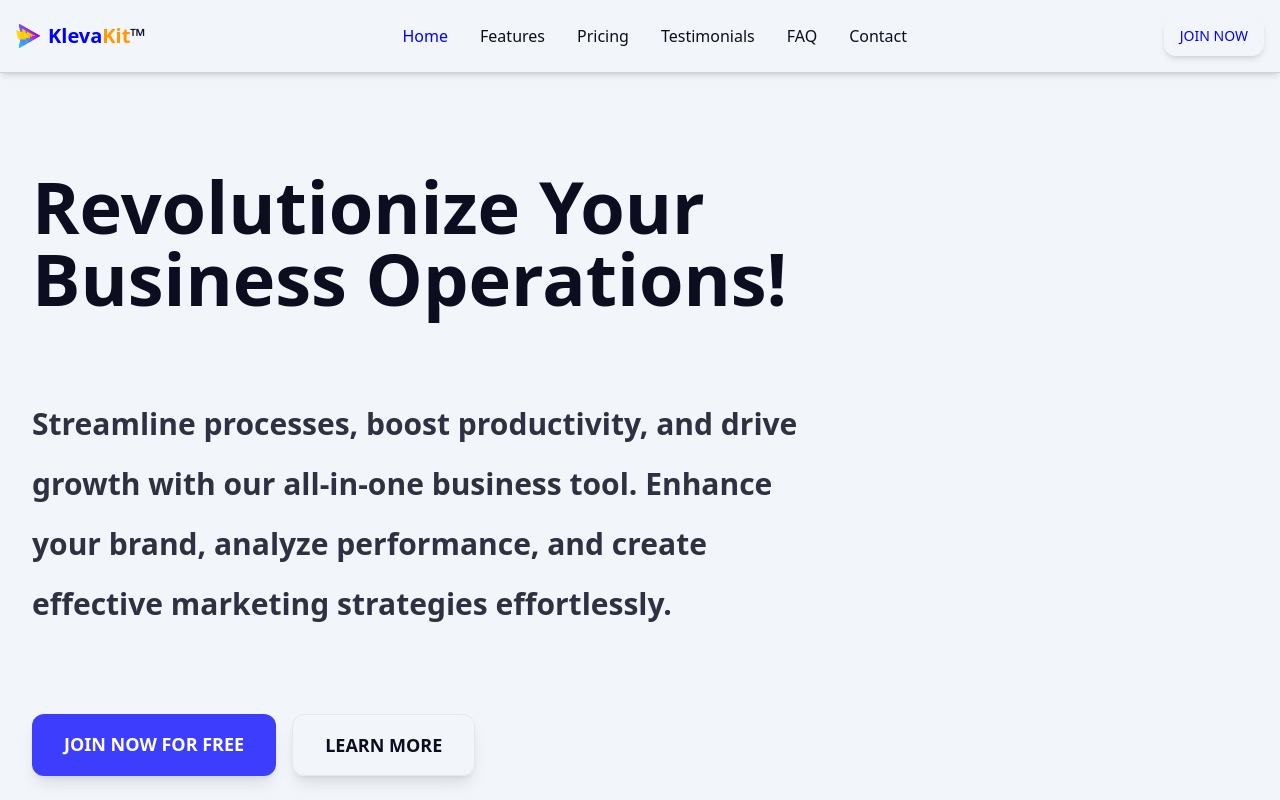
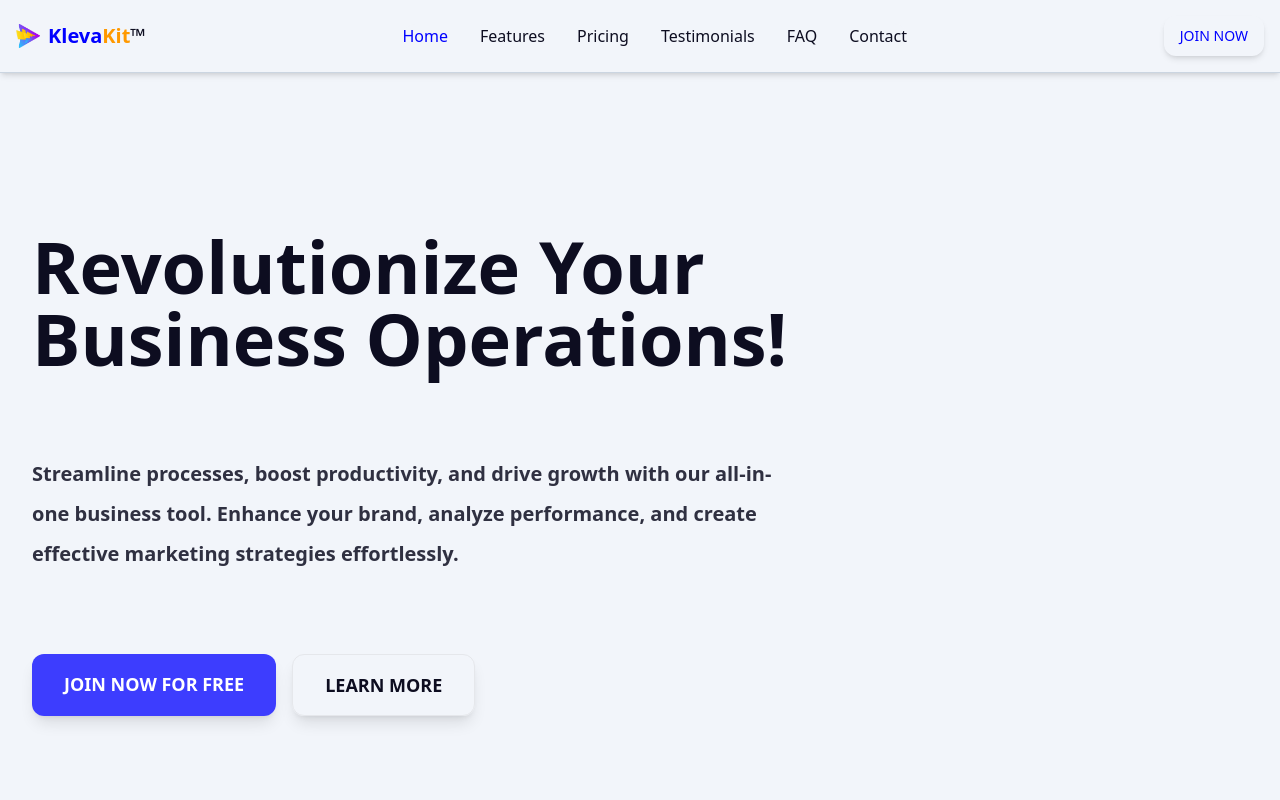
Before and after one commit to Dr-dyrane/kleva-kit, a React (Vite) app: page / in a window 1280 px wide. Shown: the top 800 px of the page. Built offline with nearby package versions, Linux system fonts and the light colour scheme.

Commit message:
subheading fix

```diff
--- a/src/components/Home/HeroSection.jsx
+++ b/src/components/Home/HeroSection.jsx
@@ -23,7 +23,7 @@ const HeroSection = () => {
 					initial={{ y: 50, opacity: 0 }}
 					animate={{ y: 0, opacity: 1 }}
 					transition={{ duration: 1, delay: 0.5 }}
-					className="mt-4 text-contrast/85 dark:text-contrast-dark/80 text-left leading-7 sm:leading-8 md:leading-9 lg:leading-10 xl:leading-loose 2xl:leading-relaxed md:text-xl lg:text-2xl xl:text-3xl 2xl:text-4xl"
+					className="mt-4 text-contrast/85 dark:text-contrast-dark/80 text-left leading-7 sm:leading-8 md:leading-9 lg:leading-10 xl:leading-loose 2xl:leading-relaxed text-sm md:text-base lg:text-lg xl:text-xl 2xl:text-2xl"
 				>
 					Streamline processes, boost productivity, and drive growth with our
 					all-in-one business tool. Enhance your brand, analyze performance, and
```
